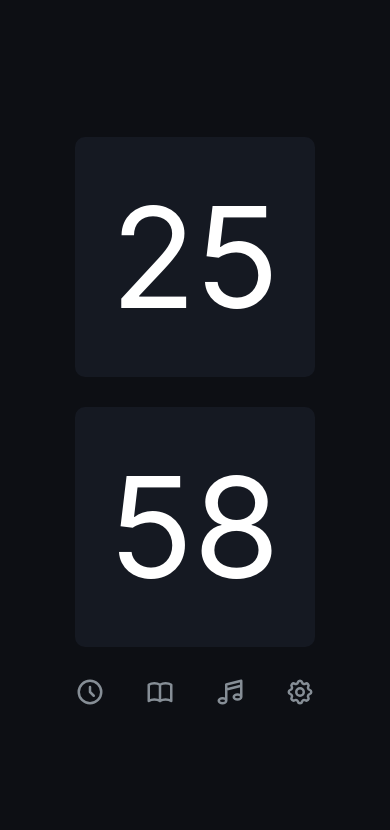
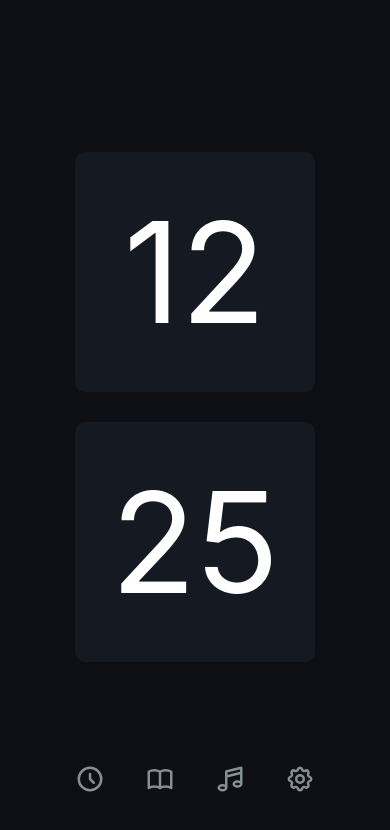
Before and after one commit to Cheung-KaWai/minimalistclock, a React Native app: screen /Home in a window 390 px wide. Shown: the top 830 px of the page. Built offline with nearby package versions, Linux system fonts and the light colour scheme.

Commit message:
Add study page and navigation menu

```diff
--- a/App.js
+++ b/App.js
@@ -1,5 +1,21 @@
-import Clock from "./components/Clock";
+import { NavigationContainer } from "@react-navigation/native";
+import { createNativeStackNavigator } from "@react-navigation/native-stack";
+import Pomodore from "./pages/Pomodore";
+import Home from "./pages/Home";
+
+const Stack = createNativeStackNavigator();
 
 export default function App() {
-  return <Clock />;
+  return (
+    <NavigationContainer>
+      <Stack.Navigator
+        screenOptions={{
+          headerShown: false,
+        }}
+      >
+        <Stack.Screen name="Home" component={Home} />
+        <Stack.Screen name="Study" component={Pomodore} />
+      </Stack.Navigator>
+    </NavigationContainer>
+  );
 }
--- a/components/Clock.jsx
+++ b/components/Clock.jsx
@@ -1,12 +1,5 @@
-import {
-  View,
-  Text,
-  Dimensions,
-  StyleSheet,
-  TouchableOpacity,
-} from "react-native";
+import { View, Text, Dimensions, StyleSheet } from "react-native";
 import React, { useEffect, useState } from "react";
-import Menu from "./MenuItems/Menu";
 
 const width = Dimensions.get("window").width;
 
@@ -15,12 +8,11 @@ export default function Clock() {
   const [minute, setMinute] = useState(0);
   const [second, setSecond] = useState(0);
   const [dimensions, setDimensions] = useState(width);
-  const [showMenu, setShowMenu] = useState(true);
 
   useEffect(() => {
     const tick = () => {
       const date = new Date();
-      setHour(hour);
+      setHour(date.getHours());
       setMinute(date.getMinutes());
       setSecond(date.getSeconds());
     };
@@ -35,36 +27,13 @@ export default function Clock() {
     };
   }, []);
 
-  useEffect(() => {
-    console.log("hello sexy banana");
-  }, [minute]);
-
-  const handleScreenPress = () => {
-    setShowMenu((prev) => !prev);
-  };
-
   return (
-    <TouchableOpacity
-      style={clock().container}
-      onPress={handleScreenPress}
-      activeOpacity={1}
-    >
+    <>
+      <Text style={time({ dimensions }).units}>{hour}</Text>
       <Text style={time({ dimensions }).units}>{minute}</Text>
-      <Text style={time({ dimensions }).units}>{second}</Text>
-      <Menu showMenu={showMenu} />
-    </TouchableOpacity>
+    </>
   );
 }
-
-const clock = () =>
-  StyleSheet.create({
-    container: {
-      flex: 1,
-      backgroundColor: "#0d0f14",
-      justifyContent: "center",
-      alignItems: "center",
-    },
-  });
 
 const time = ({ dimensions }) =>
   StyleSheet.create({
--- /dev/null
+++ b/components/Layout.jsx
@@ -0,0 +1,31 @@
+import { View, Text, StyleSheet, TouchableOpacity } from "react-native";
+import React, { useState } from "react";
+import Menu from "./MenuItems/Menu";
+
+export default function Layout({ children }) {
+  const [showMenu, setShowMenu] = useState(true);
+
+  const handleScreenPress = () => {
+    setShowMenu((prev) => !prev);
+  };
+
+  return (
+    <TouchableOpacity
+      style={layout.container}
+      onPress={handleScreenPress}
+      activeOpacity={1}
+    >
+      {children}
+      <Menu showMenu={showMenu} />
+    </TouchableOpacity>
+  );
+}
+
+const layout = StyleSheet.create({
+  container: {
+    flex: 1,
+    backgroundColor: "#0d0f14",
+    justifyContent: "center",
+    alignItems: "center",
+  },
+});
--- a/components/MenuItems/Menu.jsx
+++ b/components/MenuItems/Menu.jsx
@@ -4,6 +4,7 @@ import Timer from "./Timer";
 import SettingIcon from "./Settings";
 import Pomodoro from "./Pomodoro";
 import Sound from "./Sound";
+import { useNavigation } from "@react-navigation/native";
 
 const width = Dimensions.get("window").width;
 
@@ -11,19 +12,20 @@ export default function Menu({ showMenu }) {
   const [dimensions, setDimensions] = useState(width);
 
   const hitSlop = { top: 15, bottom: 15, left: 15, right: 15 };
+  const navigation = useNavigation();
 
   return (
     <View style={menu({ dimensions, showMenu }).container}>
       <TouchableOpacity
         style={menuItem.item}
-        onPress={() => console.log("1")}
+        onPress={() => navigation.navigate("Home")}
         hitSlop={hitSlop}
       >
         <Timer />
       </TouchableOpacity>
       <TouchableOpacity
         style={menuItem.item}
-        onPress={() => console.log("2")}
+        onPress={() => navigation.navigate("Study")}
         hitSlop={hitSlop}
       >
         <Pomodoro />
@@ -54,6 +56,10 @@ const menu = ({ dimensions, showMenu }) =>
       flexDirection: "row",
       justifyContent: "space-between",
       opacity: showMenu ? 1 : 0,
+      position: "absolute",
+      left: "50%",
+      bottom: 50,
+      transform: [{ translateX: -(dimensions - 150) / 2 }],
     },
   });
 
--- /dev/null
+++ b/components/StudyTimer.jsx
@@ -0,0 +1,62 @@
+import {
+  View,
+  TextInput,
+  StyleSheet,
+  Dimensions,
+  TouchableOpacity,
+  Text,
+} from "react-native";
+import React, { useState } from "react";
+
+const width = Dimensions.get("window").width;
+
+export default function StudyTimer() {
+  const [value, setValue] = useState(60);
+  const [dimensions, setDimensions] = useState(width);
+  return (
+    <View>
+      <TextInput
+        keyboardType="numeric"
+        style={style({ dimensions }).input}
+        maxLength={2}
+        onChangeText={(value) => setValue(value)}
+      >
+        {value}
+      </TextInput>
+      <TouchableOpacity
+        style={style({ dimensions }).button}
+        activeOpacity={0.9}
+      >
+        <Text style={button.buttonText}>Start studying</Text>
+      </TouchableOpacity>
+    </View>
+  );
+}
+
+const style = ({ dimensions }) =>
+  StyleSheet.create({
+    input: {
+      color: "#fff",
+      backgroundColor: "#151922",
+      width: dimensions - 150,
+      height: dimensions - 150,
+      textAlign: "center",
+      fontSize: dimensions - 250,
+      borderRadius: 10,
+    },
+    button: {
+      backgroundColor: "#151922",
+      height: 50,
+      borderRadius: 5,
+      marginTop: 50,
+    },
+  });
+
+const button = StyleSheet.create({
+  buttonText: {
+    lineHeight: 50,
+    textAlign: "center",
+    fontSize: 18,
+    color: "#868e96",
+  },
+});
--- a/package.json
+++ b/package.json
@@ -10,12 +10,17 @@
     "eject": "expo eject"
   },
   "dependencies": {
+    "@react-navigation/native": "^6.0.10",
+    "@react-navigation/native-stack": "^6.6.2",
     "expo": "~45.0.0",
     "expo-navigation-bar": "~1.2.0",
     "expo-status-bar": "~1.3.0",
+    "rc-slider": "^10.0.0",
     "react": "17.0.2",
     "react-dom": "17.0.2",
     "react-native": "0.68.2",
+    "react-native-safe-area-context": "4.2.4",
+    "react-native-screens": "~3.11.1",
     "react-native-svg": "^12.3.0",
     "react-native-web": "0.17.7",
     "styled-components": "^5.3.5"
--- /dev/null
+++ b/pages/Home.jsx
@@ -0,0 +1,12 @@
+import { View, Text } from "react-native";
+import React from "react";
+import Layout from "../components/Layout";
+import Clock from "../components/Clock";
+
+export default function Home() {
+  return (
+    <Layout>
+      <Clock></Clock>
+    </Layout>
+  );
+}
--- /dev/null
+++ b/pages/Pomodore.jsx
@@ -0,0 +1,12 @@
+import { View, Text } from "react-native";
+import React from "react";
+import Layout from "../components/Layout";
+import StudyTimer from "../components/StudyTimer";
+
+export default function Pomodore() {
+  return (
+    <Layout>
+      <StudyTimer />
+    </Layout>
+  );
+}
```
Also changed, not shown: 1 other file (tests, documents, lock files or other folders).
